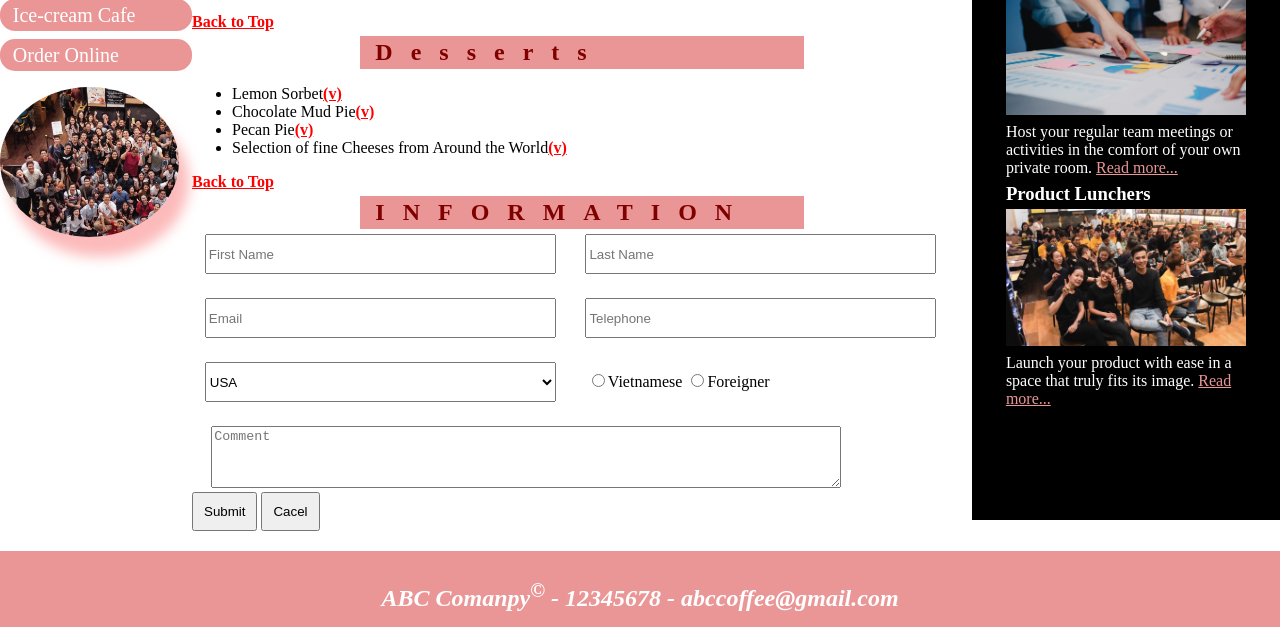
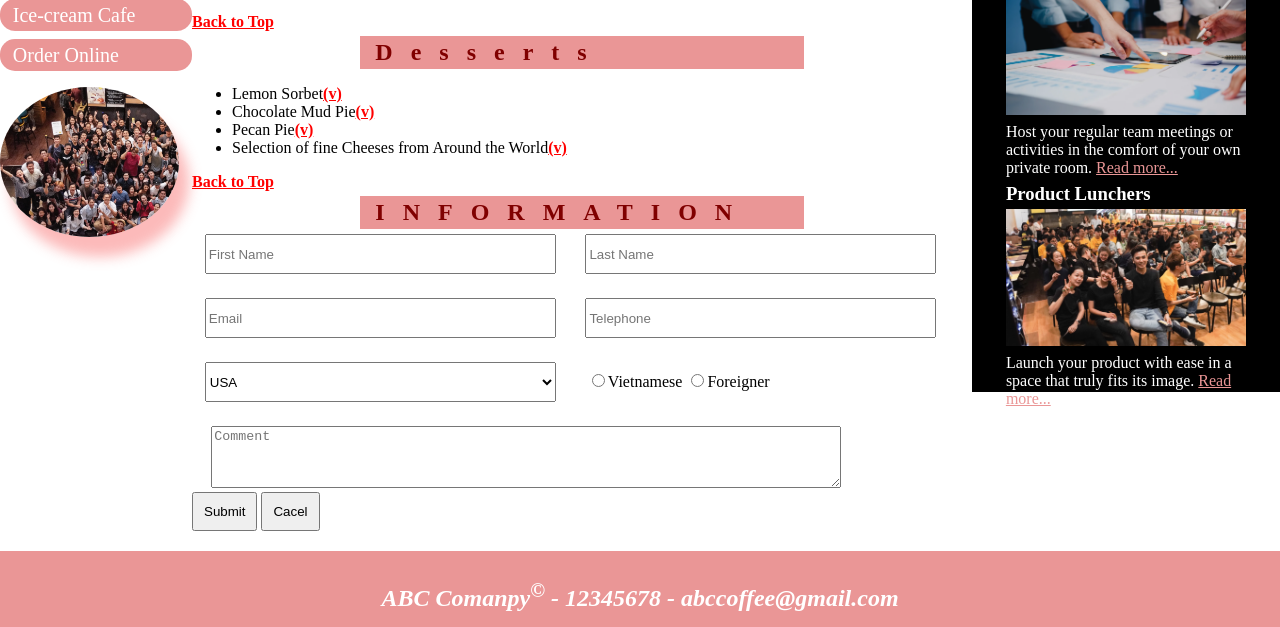
Before and after one commit to Quan2722007/deadline5.2, a plain HTML site: page index.html in a window 1280 px wide. Shown: the part 225-852 px from the top of the page. Drawn offline with Linux system fonts and the light colour scheme.

Commit message:
Update main.css

```diff
--- a/main.css
+++ b/main.css
@@ -119,7 +119,7 @@ button {
 }
 .cuboid {
   width: 100%;
-  height: 76vh;
+  height: 60vh;
   margin-top: 2vh;
   background-color: black;
   padding-bottom: 20px;
```
